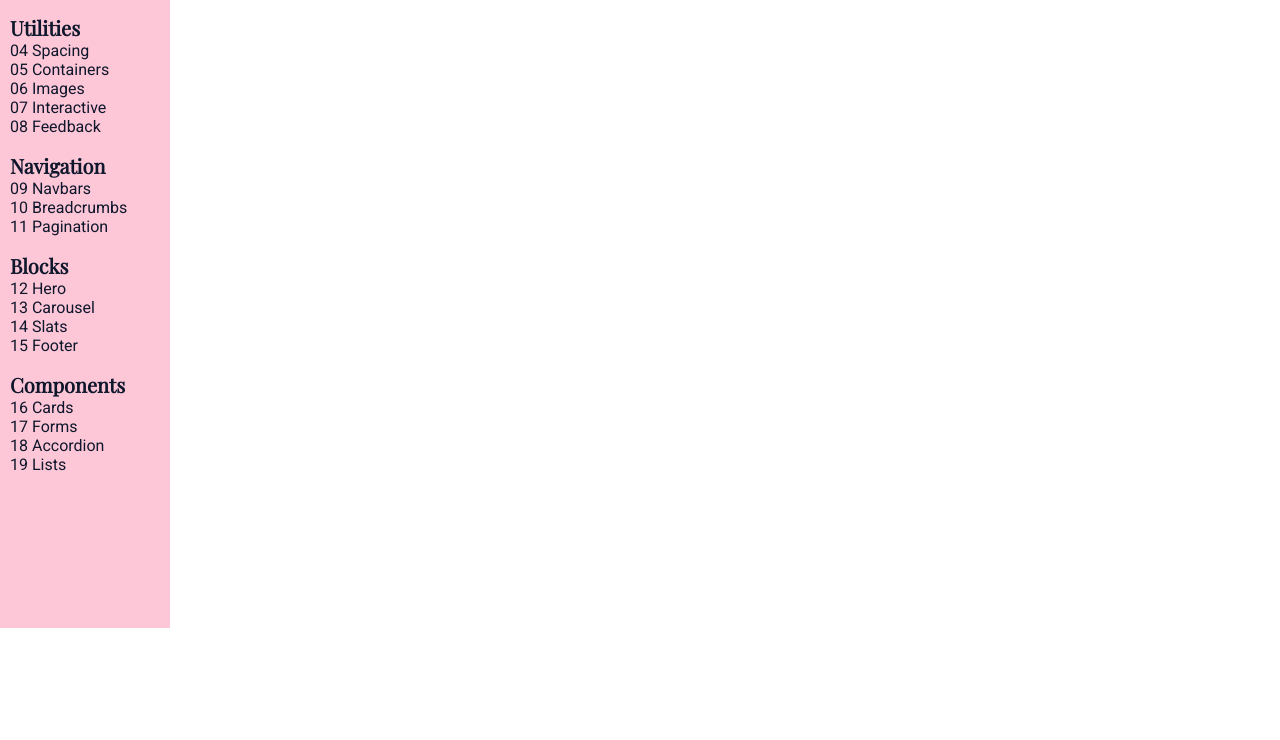
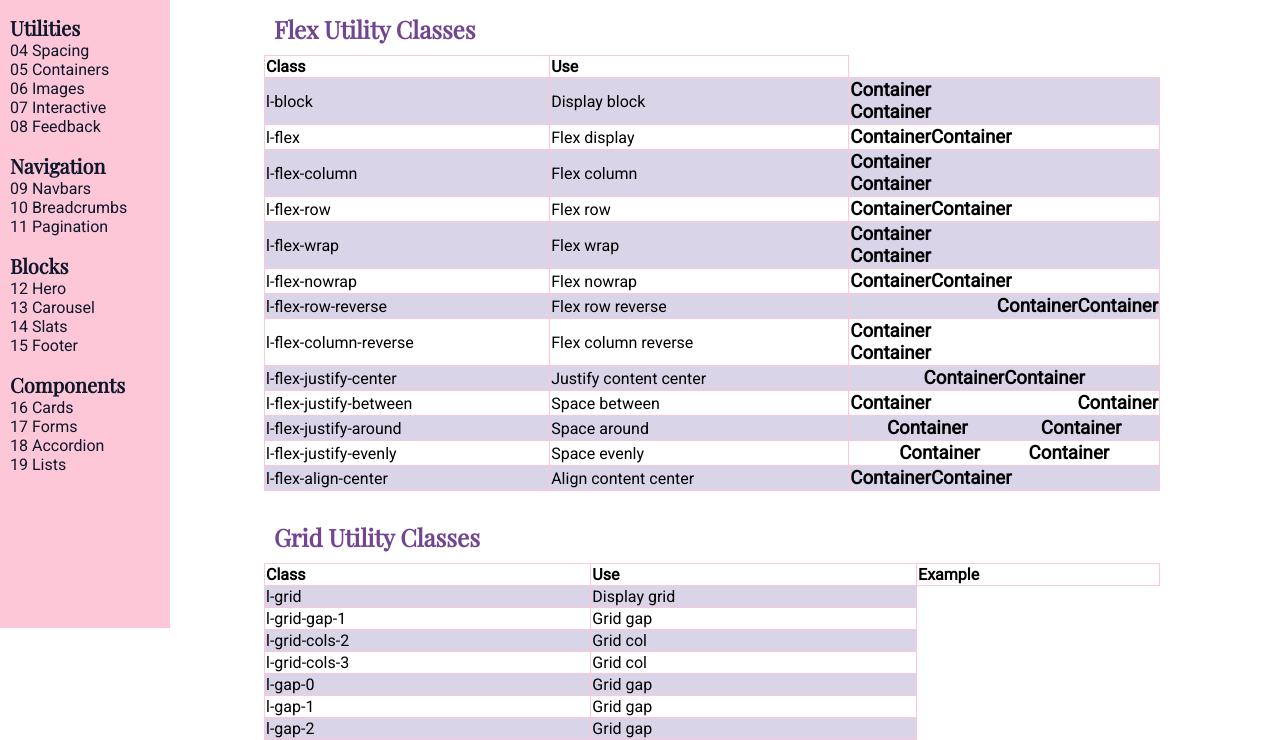
Before and after one commit to nic-dgl309-2024WI/design-system-BasranS, a plain HTML site: page containers.html in a window 1280 px wide. Shown: the part 196-936 px from the top of the page. Before the commit the page ends 800 px from the top, so only its background shows below. Drawn offline with nearby package versions, Linux system fonts and the light colour scheme.

Commit message:
Add index.html content in containers file

```diff
--- a/containers.html
+++ b/containers.html
@@ -87,6 +87,132 @@
           </ul>
         </nav>
     </header>
+
+      <main>
+        <h1 class="main-heading">05 Containers</h1>
+        <section>
+        <h2 class="section-heading">Flex Utility Classes</h2>
+        <table>
+          <tr>
+            <th>Class</th>
+            <th>Use</th>
+          </tr>
+          <tr>
+            <td>l-block</td>
+            <td>Display block</td>
+            <td><h3 class="l-block"><p>Container</p><p>Container</p></h3></td>
+          </tr>
+          <tr>
+
+            <td>l-flex</td>
+            <td>Flex display</td>
+            <td><h3 class="l-flex"><p>Container</p><p>Container</p></h3></td>
+          </tr>
+          <tr>
+          <td>l-flex-column</td>
+            <td>Flex column</td>
+            <td><h3 class="l-flex l-flex-column"><p>Container</p><p>Container</p></h3></td>
+          </tr>
+          <tr>
+            <td>l-flex-row</td>
+            <td>Flex row</td>
+            <td><h3 class="l-flex l-flex-row"><p>Container</p><p>Container</p></h3></td>
+          </tr>
+          <tr>
+            <td>l-flex-wrap </td>
+            <td>Flex wrap</td>
+            <td><h3 class="l-flexl-flex-wrap "><p>Container</p><p>Container</p></h3></td>
+          </tr>
+          <tr>
+            <td>l-flex-nowrap </td>
+            <td>Flex nowrap</td>
+            <td><h3 class="l-flex  l-flex-nowrap "><p>Container</p><p>Container</p></h3></td>
+          </tr>
+          <tr>
+            <td>l-flex-row-reverse  </td>
+            <td>Flex row reverse</td>
+            <td><h3 class="l-flex l-flex-row-reverse  "><p>Container</p><p>Container</p></h3></td>
+          </tr>
+          <tr>
+            <td>l-flex-column-reverse  </td>
+            <td>Flex column reverse</td>
+            <td><h3 class="l-flex l-flex-column-reverse  "><p>Container</p><p>Container</p></h3></td>
+          </tr>
+          <tr>
+            <td>l-flex-justify-center </td>
+            <td>Justify content center</td>
+            <td><h3 class="l-flex l-flex-justify-center "><p>Container</p><p>Container</p></h3></td>
+          </tr>
+          <tr>
+            <td>l-flex-justify-between</td>
+            <td>Space between</td>
+            <td><h3 class="l-flex l-flex-justify-between"><p>Container</p><p>Container</p></h3></td>
+          </tr>
+          <tr>
+            <td>l-flex-justify-around</td>
+            <td>Space around</td>
+            <td><h3 class="l-flex l-flex-justify-around "><p>Container</p><p>Container</p></h3></td>
+          </tr>
+          <tr>
+            <td>l-flex-justify-evenly</td>
+            <td>Space evenly</td>
+            <td><h3 class="l-flex l-flex-justify-evenly "><p>Container</p><p>Container</p></h3></td>
+          </tr>
+          <tr>
+            <td>l-flex-align-center</td>
+            <td>Align content center</td>
+            <td><h3 class="l-flex l-flex-align-center "><p>Container</p><p>Container</p></h3></td>
+          </tr>
+
+        </table>
+
+        <h2 class="section-heading ">Grid Utility Classes</h2>
+        <table>
+          <tr>
+            <th>Class</th>
+            <th>Use</th>
+            <th>Example</th>
+          </tr>
+          <tr>
+            <td>l-grid</td>
+            <td>Display grid</td>
+
+          </tr>
+          <tr>
+            <td>l-grid-gap-1</td>
+            <td>Grid gap</td>
+
+          </tr>
+          <tr>
+            <td>l-grid-cols-2</td>
+            <td>Grid col</td>
+
+          </tr>
+          <tr>
+            <td>l-grid-cols-3</td>
+            <td>Grid col</td>
+
+          </tr>
+
+          <tr>
+            <td>l-gap-0 </td>
+            <td>Grid gap</td>
+
+          </tr>
+          <tr>
+            <td>l-gap-1 </td>
+            <td>Grid gap</td>
+
+          </tr>
+          <tr>
+            <td>l-gap-2</td>
+            <td>Grid gap</td>
+
+          </tr>
+        </table>
+        </section>
+
+    </main>
   <script src="design-system.js"></script>
   </body>
   </html>
--- a/design-system.css
+++ b/design-system.css
@@ -75,13 +75,15 @@ header ul li a{
     font-family: var(--primary-font);
     font-size: var(--h2-font-size);
     color: var(--clr-secondary-accent);
-
+   margin-top: 20px;
+   padding: 10px;
   }
 
   .main-heading{
     font-family: var(--primary-font);
     font-size: var(--h1-font-size);
     font-weight: var(--bold-font-weight);
+    margin-top: 16px;
   }
 
 
```
